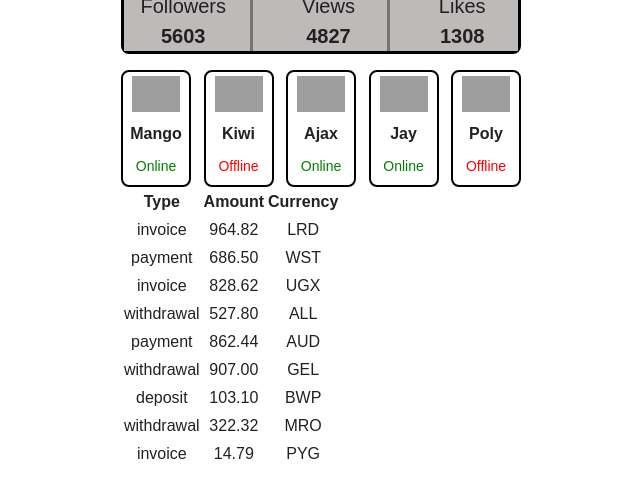
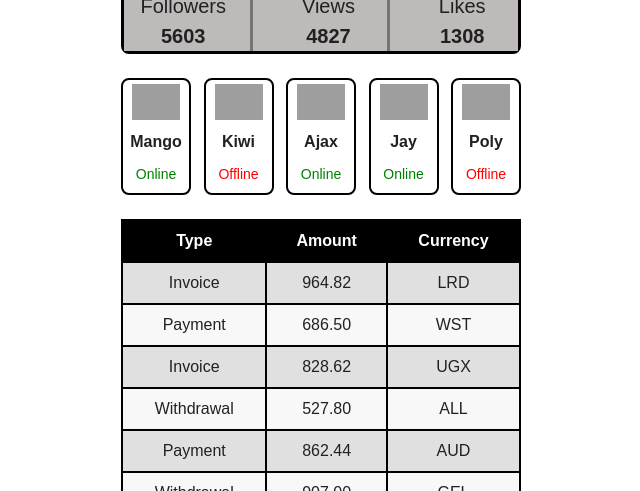
Before and after one commit to Kark999/goit-react-hw-01, a React (Vite) app: page / in a window 1280 px wide. Shown: the part 309-800 px from the top of the page, without its empty margins (319-959 px from the left). Built offline with nearby package versions, Linux system fonts and the light colour scheme; grey boxes are pictures that could not be loaded.

Commit message:
'update'

```diff
--- a/src/components/FriendList/FriendList.module.css
+++ b/src/components/FriendList/FriendList.module.css
@@ -1,7 +1,8 @@
 .friendList {
-  margin-top: 16px;
+  margin-top: 24px;
   display: flex;
   gap: 4px;
   justify-content: space-between;
   align-items: center;
+  margin-bottom: 24px;
 }
--- a/src/components/TransactionHistory/TransactionHistory.jsx
+++ b/src/components/TransactionHistory/TransactionHistory.jsx
@@ -1,19 +1,28 @@
+import css from './TransactionHistory.module.css';
+
+const capitalizeFirstLetter = string => {
+  return string.charAt(0).toUpperCase() + string.slice(1);
+};
+
 const TransactionHistory = ({ items }) => {
   return (
-    <table>
-      <thead>
-        <tr>
-          <th>Type</th>
-          <th>Amount</th>
-          <th>Currency</th>
+    <table className={css.table}>
+      <thead className={css.tableHead}>
+        <tr className={css.tableHeadRow}>
+          <th className={css.tableHeadTitle}>Type</th>
+          <th className={css.tableHeadTitle}>Amount</th>
+          <th className={css.tableHeadTitle}>Currency</th>
         </tr>
       </thead>
-      <tbody>
+      <tbody className={css.tableBody}>
         {items.map(transaction => (
-          <tr key={transaction.id}>
-            <td>{transaction.type}</td>
-            <td>{transaction.amount}</td>
-            <td>{transaction.currency}</td>
+          <tr className={css.tableBodyRow} key={transaction.id}>
+            <td className={css.tableBodyData}>
+              {' '}
+              {capitalizeFirstLetter(transaction.type)}
+            </td>
+            <td className={css.tableBodyData}>{transaction.amount}</td>
+            <td className={css.tableBodyData}>{transaction.currency}</td>
           </tr>
         ))}
       </tbody>
--- a/src/components/TransactionHistory/TransactionHistory.module.css
+++ b/src/components/TransactionHistory/TransactionHistory.module.css
@@ -0,0 +1,41 @@
+.table {
+  width: 100%;
+  border-collapse: collapse;
+  border: 2px solid #000;
+}
+
+.tableHead {
+  background-color: #f0f0f0;
+}
+
+.tableHeadRow {
+  border: 2px solid #000;
+}
+
+.tableHeadTitle {
+  padding: 8px 16px;
+  font-weight: bold;
+  background-color: #000;
+  color: #fff;
+  border-right: 2px solid #000;
+}
+
+.tableBodyRow:nth-child(even) {
+  background-color: #f8f8f8;
+}
+
+.tableBodyRow:nth-child(odd) {
+  background-color: #e0e0e0;
+}
+
+.tableBodyData {
+  padding: 8px 16px;
+}
+
+.tableBodyRow {
+  border-bottom: 2px solid #000;
+}
+
+.tableBodyData {
+  border-right: 2px solid #000;
+}
```
